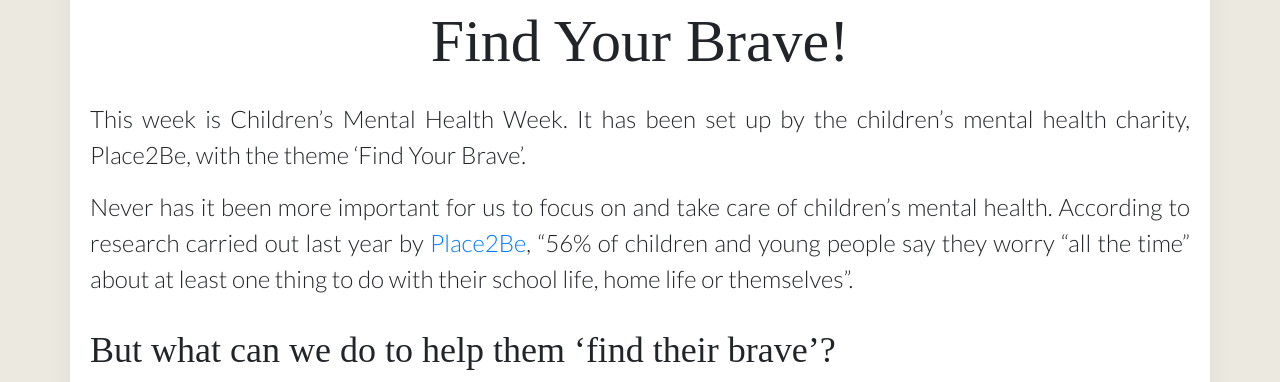
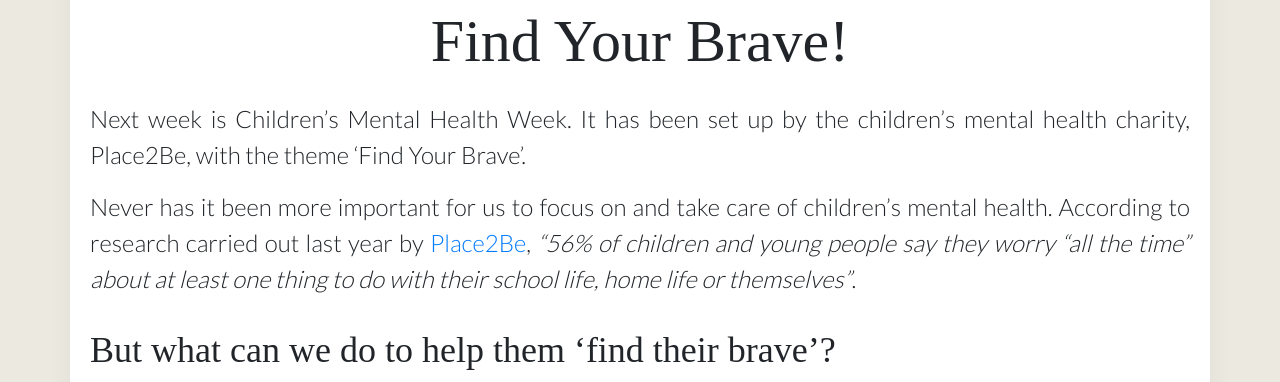
Before and after one commit to KateThompsonWrites/KateThompsonWrites.github.io, a Jekyll site: the page built from _posts/2020-01-31-find-your-brave.md, in a window 1280 px wide and 1400 px high, scrolled down 300 px. Shown: the part 156-538 px from the top of the window. Built offline with Jekyll 4.4.1, drawn with Linux system fonts in a browser that asks for light colours; nearby versions of some CDN libraries; some web fonts are replaced; part of the change alters nothing that is shown; some of the changed text lies outside the part shown.

Commit message:
Update 2020-01-31-find-your-brave.md
Tweaks. To reflect earlier launch.

```diff
--- a/_posts/2020-01-31-find-your-brave.md
+++ b/_posts/2020-01-31-find-your-brave.md
@@ -3,9 +3,9 @@ layout: wrapped
 title: 'Find Your Brave!'
 ---
 
-This week is Children’s Mental Health Week. It has been set up by the children’s mental health charity, Place2Be, with the theme ‘Find Your Brave’.
+Next week is Children’s Mental Health Week. It has been set up by the children’s mental health charity, Place2Be, with the theme ‘Find Your Brave’.
 
-Never has it been more important for us to focus on and take care of children’s mental health. According to research carried out last year by [Place2Be](https://www.childrensmentalhealthweek.org.uk/news/research-children-with-less-sleep-are-more-likely-to-struggle-with-worries/), “56% of children and young people say they worry “all the time” about at least one thing to do with their school life, home life or themselves”.
+Never has it been more important for us to focus on and take care of children’s mental health. According to research carried out last year by [Place2Be](https://www.childrensmentalhealthweek.org.uk/news/research-children-with-less-sleep-are-more-likely-to-struggle-with-worries/), _“56% of children and young people say they worry “all the time” about at least one thing to do with their school life, home life or themselves”_.
 
 ## But what can we do to help them ‘find their brave’?
 
@@ -34,17 +34,11 @@ Why not cosy up with your favourite ‘brave’ picture book and give them a go?
 
 ### Additional Information
 
-Additional information about Children’s Mental Health Week can be found here:
+Additional information about Children’s Mental Health Week can be found here: [Place2Be](https://www.childrensmentalhealthweek.org.uk/)
 
-https://www.childrensmentalhealthweek.org.uk/
+Additional information about Ups!de Down Books and Trigger Publishing can be found here: [Trigger Publishing](http://www.triggerpublishing.com/about-us/)
 
-Additional information about Ups!de Down Books and Trigger Publishing can be found here:
-
-http://www.triggerpublishing.com/about-us/
-
-Proceeds from all Trigger Publishing and Ups¡de Down Books go directly to The Shaw Mind Foundation, a global charity that focuses entirely on mental health. Additional advice can be found on their website:
-
-https://shawmindfoundation.org/support/
+Proceeds from all Trigger Publishing and Ups¡de Down Books go directly to The Shaw Mind Foundation, a global charity that focuses entirely on mental health. Additional advice can be found on their website: [Shaw Mind Foundation](https://shawmindfoundation.org/support/)
 
 
 {: .text-center}
```
